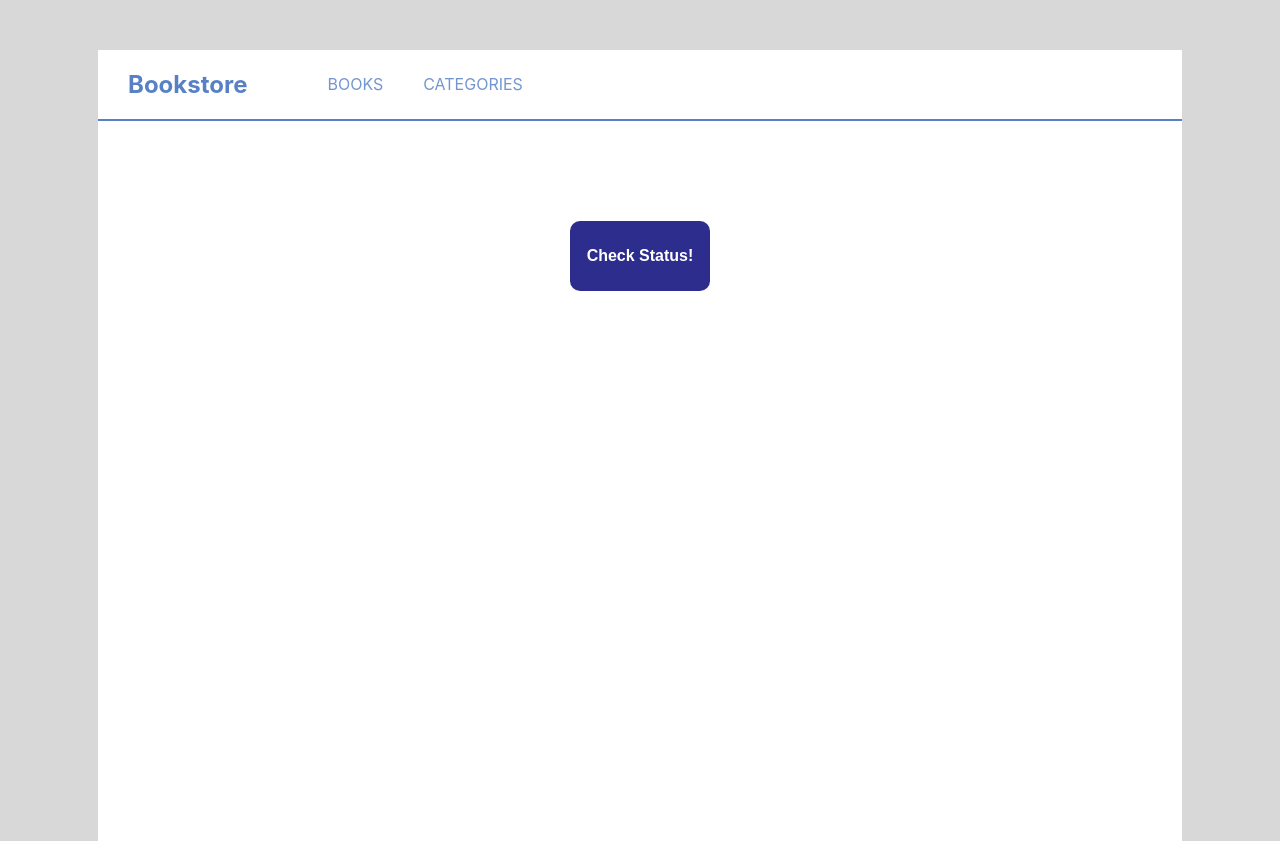
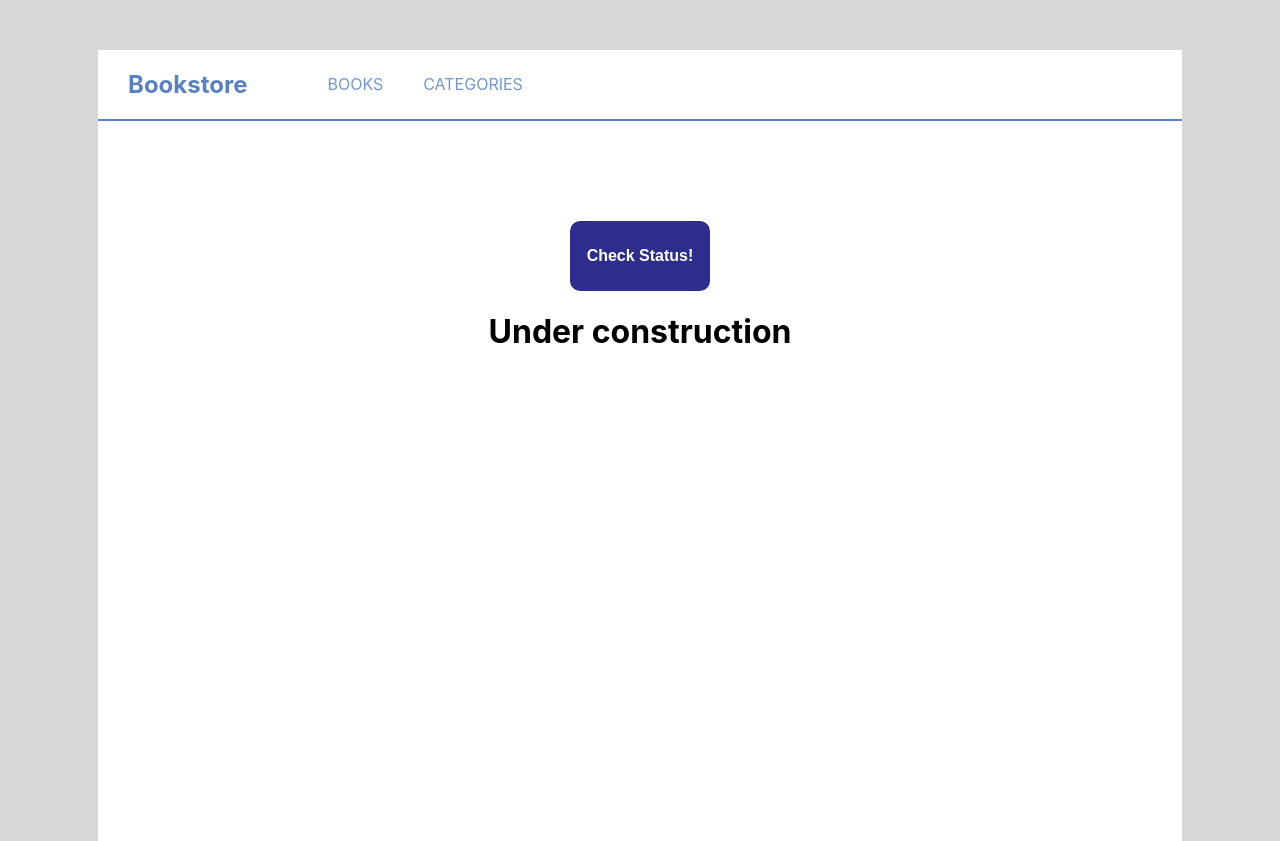
Before and after one commit to Mesi21/Library, a React (Create React App) app: page /categories in a window 1280 px wide. Built offline with nearby package versions, Linux system fonts and the light colour scheme.

Commit message:
:sparkles: added check status action

```diff
--- a/src/Components/Categories.js
+++ b/src/Components/Categories.js
@@ -1,9 +1,17 @@
 import React from 'react';
+import { useDispatch, useSelector } from 'react-redux';
 
-const Categories = () => (
-  <div className="main-content">
-    <div id="cat"><button type="button">Check Status!</button></div>
-  </div>
-);
+const Categories = () => {
+  const categories = useSelector(((state) => state.catReducer));
+  const dispatchAction = useDispatch();
+  return (
+    <div className="main-content">
+      <div id="cat">
+        <button type="button" onClick={() => dispatchAction(categories)}>Check Status!</button>
+        <h1>{categories.payload}</h1>
+      </div>
+    </div>
+  );
+};
 
 export default Categories;
--- a/src/redux/books/books.js
+++ b/src/redux/books/books.js
@@ -1,5 +1,5 @@
-const ADD_BOOK = 'bookStore/books/ADD_BOOK';
-const REMOVE_BOOK = 'bookStore/books/REMOVE_BOOK';
+const ADD_BOOK = 'library/books/ADD_BOOK';
+const REMOVE_BOOK = 'library/books/REMOVE_BOOK';
 
 const stateInit = [{
   id: 1, title: 'The Da Vinci Code', category: 'Fiction', author: 'Dan Brown',
--- a/src/redux/categories/categories.js
+++ b/src/redux/categories/categories.js
@@ -1,6 +1,10 @@
 const CHECK_STATUS = './library/categories/CHECK_STATUS';
 
-const stateInit = [];
+const stateInit = {
+  type: 'action',
+  checked: true,
+  payload: 'Under construction',
+};
 
 export const checkStatus = (payload) => ({
   type: CHECK_STATUS,
@@ -10,7 +14,7 @@ export const checkStatus = (payload) => ({
 const catReducer = (state = stateInit, action) => {
   switch (action.type) {
     case CHECK_STATUS:
-      return 'Under construction';
+      return action.payload;
 
     default:
       return state;
```
